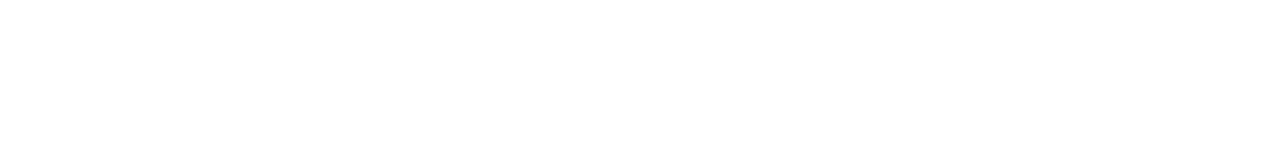
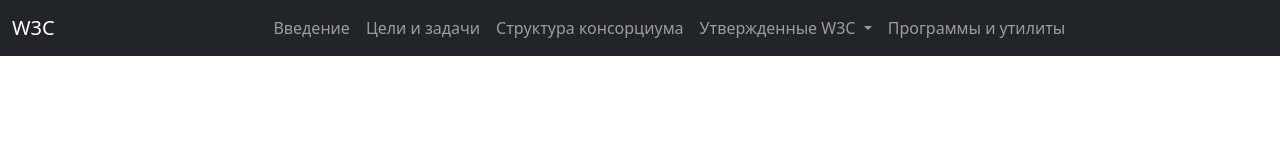
Before and after one commit to AdRuslan/webLab6, a plain HTML site: page index.html in a window 1280 px wide. Drawn offline with nearby package versions, Linux system fonts and the light colour scheme.

Commit message:
add navbar

```diff
--- a/index.html
+++ b/index.html
@@ -8,9 +8,40 @@
           integrity="sha384-giJF6kkoqNQ00vy+HMDP7azOuL0xtbfIcaT9wjKHr8RbDVddVHyTfAAsrekwKmP1" crossorigin="anonymous">
 </head>
 <body>
+<nav class="navbar navbar-expand-lg navbar-dark bg-dark">
+    <div class="container-fluid">
+        <a class="navbar-brand" href="#">W3С</a>
+        <button class="navbar-toggler" type="button" data-bs-toggle="collapse" data-bs-target="#navbarTogglerDemo02"
+                aria-controls="navbarTogglerDemo02" aria-expanded="false" aria-label="Переключатель навигации">
+            <span class="navbar-toggler-icon"></span>
+        </button>
+        <div class="collapse navbar-collapse" id="navbarTogglerDemo02">
+            <ul class="navbar-nav mx-auto mb-2 mb-lg-0">
+                <li class="nav-item">
+                    <a class="nav-link" href="#">Введение</a>
+                </li>
+                <li class="nav-item">
+                    <a class="nav-link" href="#">Цели и задачи</a>
+                </li>
+                <li class="nav-item">
+                    <a class="nav-link" href="#">Структура консорциума</a>
+                </li>
+                <li class="nav-item dropdown">
+                    <a class="nav-link dropdown-toggle" href="#" id="navbarDropdown" role="button"
+                       data-bs-toggle="dropdown" aria-expanded="false">
+                        Утвержденные W3C
+                    </a>
+                    <ul class="dropdown-menu" aria-labelledby="navbarDropdown">
+                        <li><a class="dropdown-item" href="#">Принципы и концепции</a></li>
+                        <li><a class="dropdown-item" href="#">Стандарты</a></li>
+                    </ul>
+                </li>
+                <li><a class="nav-link" href="#">Программы и утилиты</a></li>
+            </ul>
 
-
-
+        </div>
+    </div>
+</nav>
 
 
 <!-- JavaScript Bundle with Popper -->
```
